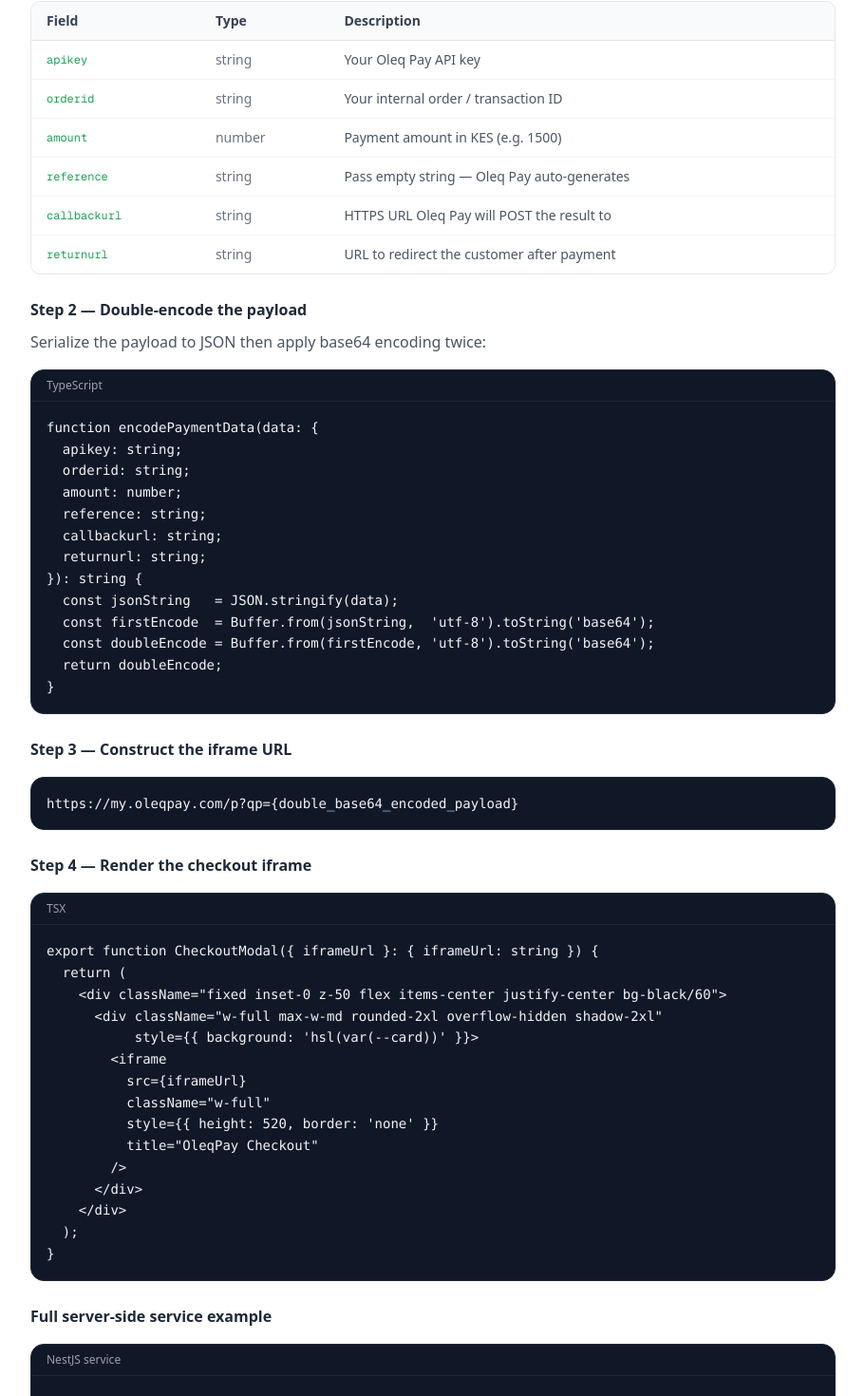
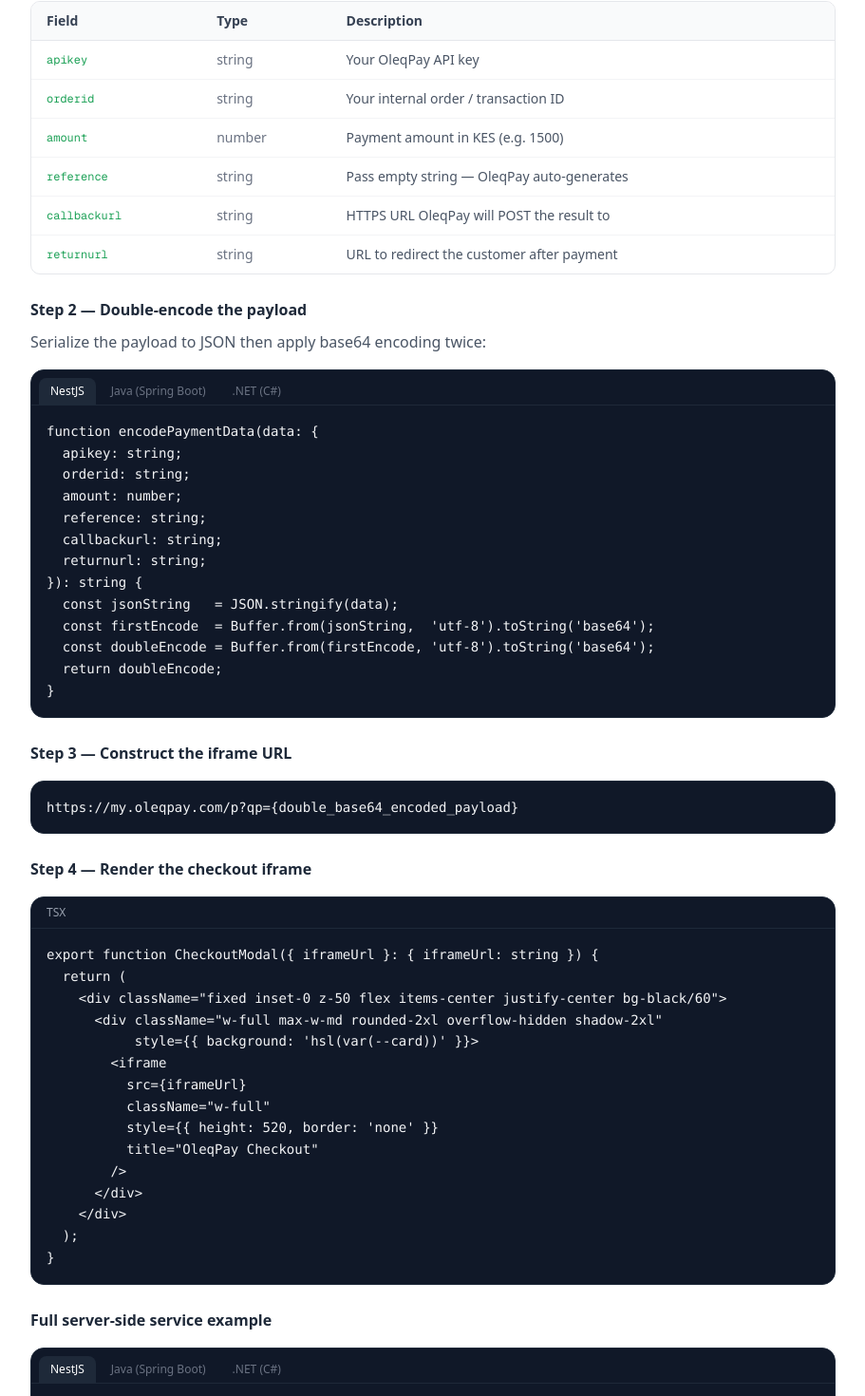
Before and after one commit to vicultr/oleqpay, a Next.js app: page /developers in a window 1280 px wide. Shown: the part 1508-2978 px from the top of the page at 95% size, without its empty margins (320-1231 px from the left). Built offline with nearby package versions, Linux system fonts and the light colour scheme.

Commit message:
updated the docs page with the other languages

```diff
--- a/app/developers/page.tsx
+++ b/app/developers/page.tsx
@@ -17,6 +17,33 @@
       )}
       <pre className="p-4 overflow-x-auto text-xs sm:text-sm text-gray-100 leading-relaxed">
         <code>{children}</code>
+      </pre>
+    </div>
+  );
+}
+
+function CodeTabs({ tabs }: { tabs: { label: string; code: string }[] }) {
+  const [active, setActive] = useState(0);
+  return (
+    <div className="rounded-xl overflow-hidden border border-gray-800 bg-gray-900 my-4">
+      <div className="flex gap-1 px-2 pt-2 overflow-x-auto">
+        {tabs.map((tab, i) => (
+          <button
+            key={i}
+            type="button"
+            onClick={() => setActive(i)}
+            className={`whitespace-nowrap px-3 py-1.5 text-xs rounded-t-md transition ${
+              active === i
+                ? "bg-gray-800 text-white"
+                : "text-gray-500 hover:text-gray-300"
+            }`}
+          >
+            {tab.label}
+          </button>
+        ))}
+      </div>
+      <pre className="p-4 overflow-x-auto text-xs sm:text-sm text-gray-100 leading-relaxed border-t border-gray-800">
+        <code>{tabs[active].code}</code>
       </pre>
     </div>
   );
@@ -223,25 +250,29 @@
       <Section id="checkout-integration" title="Checkout integration">
         <p className="mb-4">
           The checkout flow works by encoding a payment payload, constructing an iframe URL, and
-          rendering it for your customer. When the customer completes payment, Oleq Pay POSTs to
+          rendering it for your customer. When the customer completes payment, OleqPay POSTs to
           your callback URL and redirects to your return URL.
         </p>
 
         <h3 className="font-semibold text-gray-800 mb-2">Step 1 — Build the payment payload</h3>
         <ParamTable
           rows={[
-            { field: "apikey", type: "string", desc: "Your Oleq Pay API key" },
+            { field: "apikey", type: "string", desc: "Your OleqPay API key" },
             { field: "orderid", type: "string", desc: "Your internal order / transaction ID" },
             { field: "amount", type: "number", desc: "Payment amount in KES (e.g. 1500)" },
-            { field: "reference", type: "string", desc: "Pass empty string — Oleq Pay auto-generates" },
-            { field: "callbackurl", type: "string", desc: "HTTPS URL Oleq Pay will POST the result to" },
+            { field: "reference", type: "string", desc: "Pass empty string — OleqPay auto-generates" },
+            { field: "callbackurl", type: "string", desc: "HTTPS URL OleqPay will POST the result to" },
             { field: "returnurl", type: "string", desc: "URL to redirect the customer after payment" },
           ]}
         />
 
         <h3 className="font-semibold text-gray-800 mb-2 mt-6">Step 2 — Double-encode the payload</h3>
         <p className="mb-2">Serialize the payload to JSON then apply base64 encoding twice:</p>
-        <CodeBlock label="TypeScript">{`function encodePaymentData(data: {
+        <CodeTabs
+          tabs={[
+            {
+              label: "NestJS",
+              code: `function encodePaymentData(data: {
   apikey: string;
   orderid: string;
   amount: number;
@@ -253,7 +284,35 @@
   const firstEncode  = Buffer.from(jsonString,  'utf-8').toString('base64');
   const doubleEncode = Buffer.from(firstEncode, 'utf-8').toString('base64');
   return doubleEncode;
-}`}</CodeBlock>
+}`,
+            },
+            {
+              label: "Java (Spring Boot)",
+              code: `import java.util.Base64;
+import com.fasterxml.jackson.databind.ObjectMapper;
+
+public String encodePaymentData(PaymentPayload data) throws Exception {
+    ObjectMapper mapper = new ObjectMapper();
+    String json        = mapper.writeValueAsString(data);
+    String firstEncode = Base64.getEncoder().encodeToString(json.getBytes("UTF-8"));
+    return Base64.getEncoder().encodeToString(firstEncode.getBytes("UTF-8"));
+}`,
+            },
+            {
+              label: ".NET (C#)",
+              code: `using System;
+using System.Text;
+using System.Text.Json;
+
+public static string EncodePaymentData(PaymentPayload data)
+{
+    string json        = JsonSerializer.Serialize(data);
+    string firstEncode = Convert.ToBase64String(Encoding.UTF8.GetBytes(json));
+    return Convert.ToBase64String(Encoding.UTF8.GetBytes(firstEncode));
+}`,
+            },
+          ]}
+        />
 
         <h3 className="font-semibold text-gray-800 mb-2 mt-6">Step 3 — Construct the iframe URL</h3>
         <CodeBlock>{`https://my.oleqpay.com/p?qp={double_base64_encoded_payload}`}</CodeBlock>
@@ -276,7 +335,11 @@
 }`}</CodeBlock>
 
         <h3 className="font-semibold text-gray-800 mb-2 mt-6">Full server-side service example</h3>
-        <CodeBlock label="NestJS service">{`async initiatePayment(orderId: string): Promise<{
+        <CodeTabs
+          tabs={[
+            {
+              label: "NestJS",
+              code: `async initiatePayment(orderId: string): Promise<{
   iframeUrl: string;
   paymentId: string;
   orderId:   string;
@@ -301,7 +364,92 @@
   const iframeUrl = \`\${this.config.baseUrl}/p?qp=\${encoded}\`;
 
   return { iframeUrl, paymentId: payment.id, orderId, amount: order.totalAmount };
-}`}</CodeBlock>
+}`,
+            },
+            {
+              label: "Java (Spring Boot)",
+              code: `@Service
+@RequiredArgsConstructor
+public class PaymentService {
+
+    private final OrderRepository orderRepo;
+    private final PaymentRepository paymentRepo;
+    private final OleqPayConfig config;
+
+    public InitiatePaymentResponse initiatePayment(String orderId) throws Exception {
+        Order order = orderRepo.findById(orderId)
+            .orElseThrow(() -> new EntityNotFoundException("Order not found"));
+
+        Payment payment = paymentRepo.save(Payment.builder()
+            .orderId(orderId)
+            .method("MPESA")
+            .status("initiated")
+            .currency("KES")
+            .build());
+
+        PaymentPayload payload = PaymentPayload.builder()
+            .apikey(config.getApiKey())
+            .orderid(orderId)
+            .amount(order.getTotalAmount())
+            .reference("")
+            .callbackurl(config.getCallbackUrl())
+            .returnurl(config.getWebUrl() + "/payment/success")
+            .build();
+
+        String encoded   = encodePaymentData(payload);
+        String iframeUrl = config.getBaseUrl() + "/p?qp=" + encoded;
+
+        return new InitiatePaymentResponse(iframeUrl, payment.getId(), orderId, order.getTotalAmount());
+    }
+}`,
+            },
+            {
+              label: ".NET (C#)",
+              code: `public class PaymentService
+{
+    private readonly AppDbContext _db;
+    private readonly OleqPayOptions _config;
+
+    public PaymentService(AppDbContext db, IOptions<OleqPayOptions> config)
+    {
+        _db     = db;
+        _config = config.Value;
+    }
+
+    public async Task<InitiatePaymentResponse> InitiatePaymentAsync(string orderId)
+    {
+        var order = await _db.Orders.FindAsync(orderId)
+            ?? throw new KeyNotFoundException("Order not found");
+
+        var payment = _db.Payments.Add(new Payment
+        {
+            OrderId    = orderId,
+            Method     = "MPESA",
+            Status     = "initiated",
+            Currency   = "KES",
+            CheckoutId = orderId,
+        });
+        await _db.SaveChangesAsync();
+
+        var payload = new PaymentPayload
+        {
+            ApiKey      = _config.ApiKey,
+            OrderId     = orderId,
+            Amount      = order.TotalAmount,
+            Reference   = "",
+            CallbackUrl = _config.CallbackUrl,
+            ReturnUrl   = $"{_config.WebUrl}/payment/success",
+        };
+
+        string encoded   = EncodePaymentData(payload);
+        string iframeUrl = $"{_config.BaseUrl}/p?qp={encoded}";
+
+        return new InitiatePaymentResponse(iframeUrl, payment.Entity.Id, orderId, order.TotalAmount);
+    }
+}`,
+            },
+          ]}
+        />
         <Callout type="info">
           Always derive amount from your server-side order record. Never accept an amount from
           client requests — this prevents tampering and ensures the charge matches the order
@@ -323,19 +471,23 @@
 }`}</CodeBlock>
         <ParamTable
           rows={[
-            { field: "reference", type: "string", desc: "Oleq Pay's unique transaction reference — persist as transactionCode" },
+            { field: "reference", type: "string", desc: "OleqPay's unique transaction reference — persist as transactionCode" },
             { field: "statuscode", type: "string", desc: '"200" = success; anything else = failure' },
             { field: "status", type: "string", desc: '"COMPLETED" = success. Verify BOTH statuscode and status.' },
             { field: "timestamp", type: "string", desc: "ISO 8601 UTC timestamp of when the payment was processed" },
           ]}
         />
         <Callout type="warning">
-          Oleq Pay does not return your <code>orderid</code> in the callback. Match first by{" "}
+          OleqPay does not return your <code>orderid</code> in the callback. Match first by{" "}
           <code>transactionCode</code>, then fall back to the most recent initiated payment.
           Always implement idempotency checks to prevent double-processing.
         </Callout>
         <h3 className="font-semibold text-gray-800 mb-2 mt-6">Callback handler example</h3>
-        <CodeBlock label="NestJS">{`@Post('callback')
+        <CodeTabs
+          tabs={[
+            {
+              label: "NestJS",
+              code: `@Post('callback')
 async handleCallback(@Body() body: OleqPaymentCallback) {
   const isSuccess =
     body.status.toUpperCase() === 'COMPLETED' &&
@@ -372,16 +524,121 @@
     data:  { status: 'failed', transactionCode: body.reference },
   });
   return { success: false };
-}`}</CodeBlock>
+}`,
+            },
+            {
+              label: "Java (Spring Boot)",
+              code: `@RestController
+@RequestMapping("/api/payments")
+@RequiredArgsConstructor
+public class PaymentController {
+
+    private final PaymentRepository paymentRepo;
+    private final OrderRepository   orderRepo;
+    private final ApplicationEventPublisher events;
+
+    @PostMapping("/callback")
+    public ResponseEntity<?> handleCallback(@RequestBody OleqPayCallback body) {
+        boolean isSuccess = "COMPLETED".equalsIgnoreCase(body.getStatus())
+                         && "200".equals(body.getStatuscode());
+
+        Payment payment = paymentRepo.findByTransactionCode(body.getReference())
+            .orElseGet(() ->
+                paymentRepo.findFirstByStatusAndMethodOrderByCreatedAtDesc("initiated", "MPESA")
+                    .orElse(null));
+
+        if (payment == null)
+            return ResponseEntity.ok(Map.of("success", false, "message", "Payment not found"));
+
+        if (isSuccess) {
+            payment.setStatus("completed");
+            payment.setTransactionCode(body.getReference());
+            payment.setPaidAt(LocalDateTime.now());
+            paymentRepo.save(payment);
+
+            orderRepo.findById(payment.getOrderId()).ifPresent(o -> {
+                o.setStatus("PAID");
+                orderRepo.save(o);
+            });
+            events.publishEvent(new OrderPaidEvent(payment.getOrderId()));
+            return ResponseEntity.ok(Map.of("success", true));
+        }
+
+        payment.setStatus("failed");
+        payment.setTransactionCode(body.getReference());
+        paymentRepo.save(payment);
+        return ResponseEntity.ok(Map.of("success", false));
+    }
+}`,
+            },
+            {
+              label: ".NET (C#)",
+              code: `[ApiController]
+[Route("api/payments")]
+public class PaymentController : ControllerBase
+{
+    private readonly AppDbContext _db;
+    private readonly IEventBus   _events;
+
+    public PaymentController(AppDbContext db, IEventBus events)
+    {
+        _db     = db;
+        _events = events;
+    }
+
+    [HttpPost("callback")]
+    public async Task<IActionResult> HandleCallback([FromBody] OleqPayCallback body)
+    {
+        bool isSuccess = body.Status.ToUpper() == "COMPLETED" && body.StatusCode == "200";
+
+        var payment = await _db.Payments
+            .Where(p => p.TransactionCode == body.Reference)
+            .FirstOrDefaultAsync()
+            ?? await _db.Payments
+               .Where(p => p.Status == "initiated" && p.Method == "MPESA")
+               .OrderByDescending(p => p.CreatedAt)
+               .FirstOrDefaultAsync();
+
+        if (payment is null)
+            return Ok(new { success = false, message = "Payment not found" });
+
+        if (isSuccess)
+        {
+            payment.Status          = "completed";
+            payment.TransactionCode = body.Reference;
+            payment.PaidAt          = DateTime.UtcNow;
+            await _db.SaveChangesAsync();
+
+            var order = await _db.Orders.FindAsync(payment.OrderId);
+            if (order is not null) { order.Status = "PAID"; await _db.SaveChangesAsync(); }
+
+            await _events.PublishAsync(new OrderPaidEvent(payment.OrderId));
+            return Ok(new { success = true });
+        }
+
+        payment.Status          = "failed";
+        payment.TransactionCode = body.Reference;
+        await _db.SaveChangesAsync();
+        return Ok(new { success = false });
+    }
+}`,
+            },
+          ]}
+        />
       </Section>
 
       <Section id="checkout-status" title="Payment status">
         <p className="mb-4">
-          Poll your own database for payment status rather than calling Oleq Pay repeatedly.
+          Poll your own database for payment status rather than calling OleqPay repeatedly.
           Expose a status endpoint your frontend can poll every 2–3 seconds until a terminal
           state is reached.
         </p>
-        <CodeBlock label="GET /payments/status/:orderId">{`async getPaymentStatus(orderId: string) {
+        <CodeTabs
+          tabs={[
+            {
+              label: "NestJS",
+              code: `// GET /payments/status/:orderId
+async getPaymentStatus(orderId: string) {
   const payment = await this.db.payment.findFirst({
     where:   { orderId },
     orderBy: { createdAt: 'desc' },
@@ -396,7 +653,50 @@
     paidAt:          payment.paidAt,
     message:         \`Payment status: \${payment.status}\`,
   };
-}`}</CodeBlock>
+}`,
+            },
+            {
+              label: "Java (Spring Boot)",
+              code: `@GetMapping("/status/{orderId}")
+public ResponseEntity<PaymentStatusResponse> getPaymentStatus(
+        @PathVariable String orderId) {
+
+    Payment payment = paymentRepo
+        .findFirstByOrderIdOrderByCreatedAtDesc(orderId)
+        .orElseThrow(() -> new ResponseStatusException(HttpStatus.NOT_FOUND, "Payment not found"));
+
+    return ResponseEntity.ok(PaymentStatusResponse.builder()
+        .orderId(orderId)
+        .paymentStatus(payment.getStatus())    // "initiated" | "completed" | "failed"
+        .transactionCode(payment.getTransactionCode())
+        .paidAt(payment.getPaidAt())
+        .message("Payment status: " + payment.getStatus())
+        .build());
+}`,
+            },
+            {
+              label: ".NET (C#)",
+              code: `[HttpGet("status/{orderId}")]
+public async Task<IActionResult> GetPaymentStatus(string orderId)
+{
+    var payment = await _db.Payments
+        .Where(p => p.OrderId == orderId)
+        .OrderByDescending(p => p.CreatedAt)
+        .FirstOrDefaultAsync()
+        ?? throw new KeyNotFoundException("Payment not found");
+
+    return Ok(new
+    {
+        orderId,
+        paymentStatus   = payment.Status,           // "initiated" | "completed" | "failed"
+        transactionCode = payment.TransactionCode,
+        paidAt          = payment.PaidAt,
+        message         = $"Payment status: {payment.Status}",
+    });
+}`,
+            },
+          ]}
+        />
         <SimpleTable
           headers={["Status", "Meaning"]}
           rows={[
@@ -431,7 +731,7 @@
             <span className="text-brand-green font-semibold">POST</span> /api/payments/callback
           </p>
           <p className="mb-3">
-            Webhook receiver — posted by Oleq Pay after payment completes or fails. Not called
+            Webhook receiver — posted by OleqPay after payment completes or fails. Not called
             by your frontend.
           </p>
           <CodeBlock label="Request body">{`{
@@ -1157,7 +1457,7 @@
   }
 
   return (
-    <main className="min-h-screen bg-[#f5f4ed] text-gray-800">
+    <main className="bg-[#f5f4ed] text-gray-800">
       {/* ---------- HERO ---------- */}
       <section className="pt-6 sm:pt-10 pb-10 relative overflow-hidden">
         <div className="absolute inset-0 opacity-10 pointer-events-none">
```
